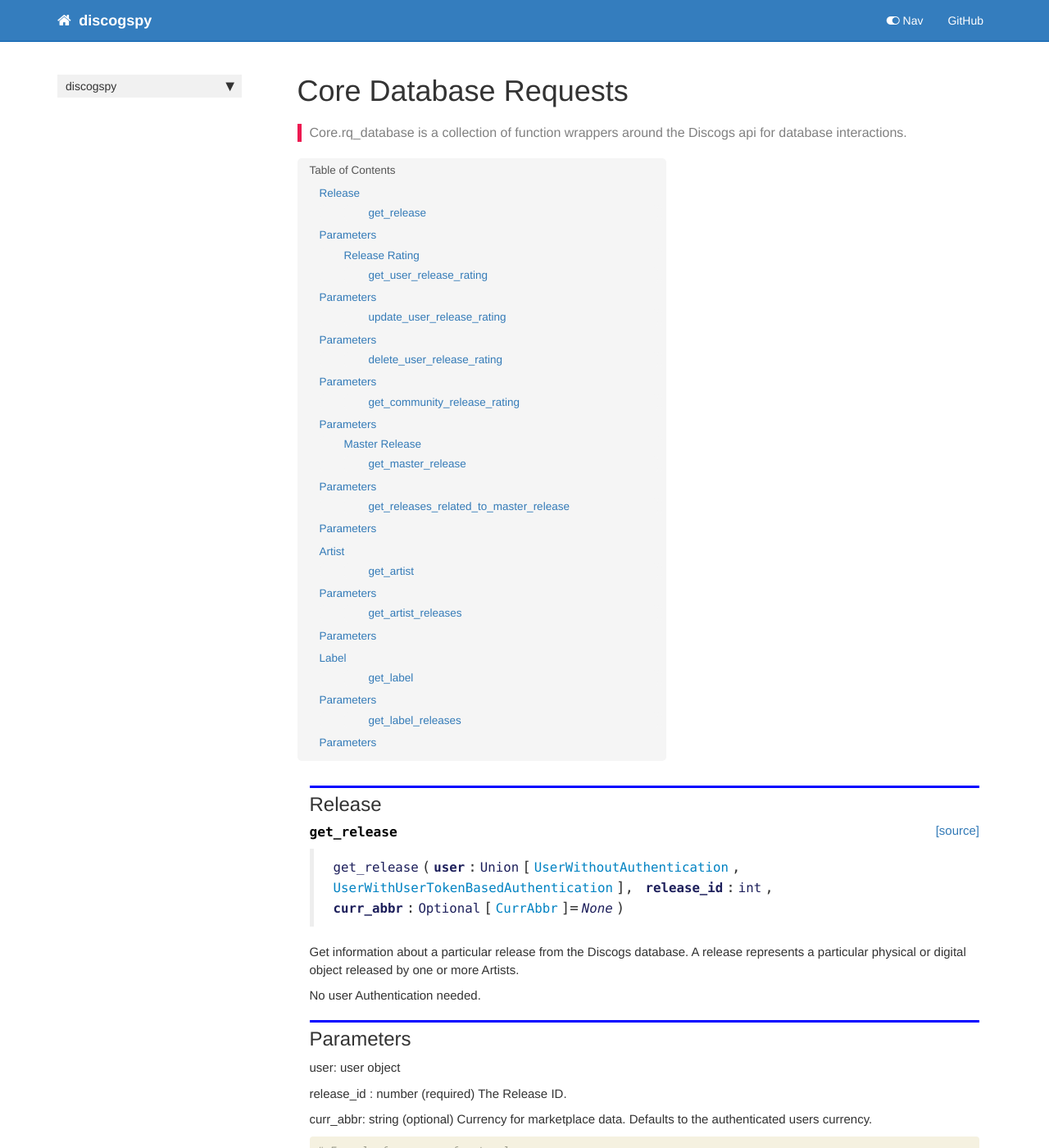
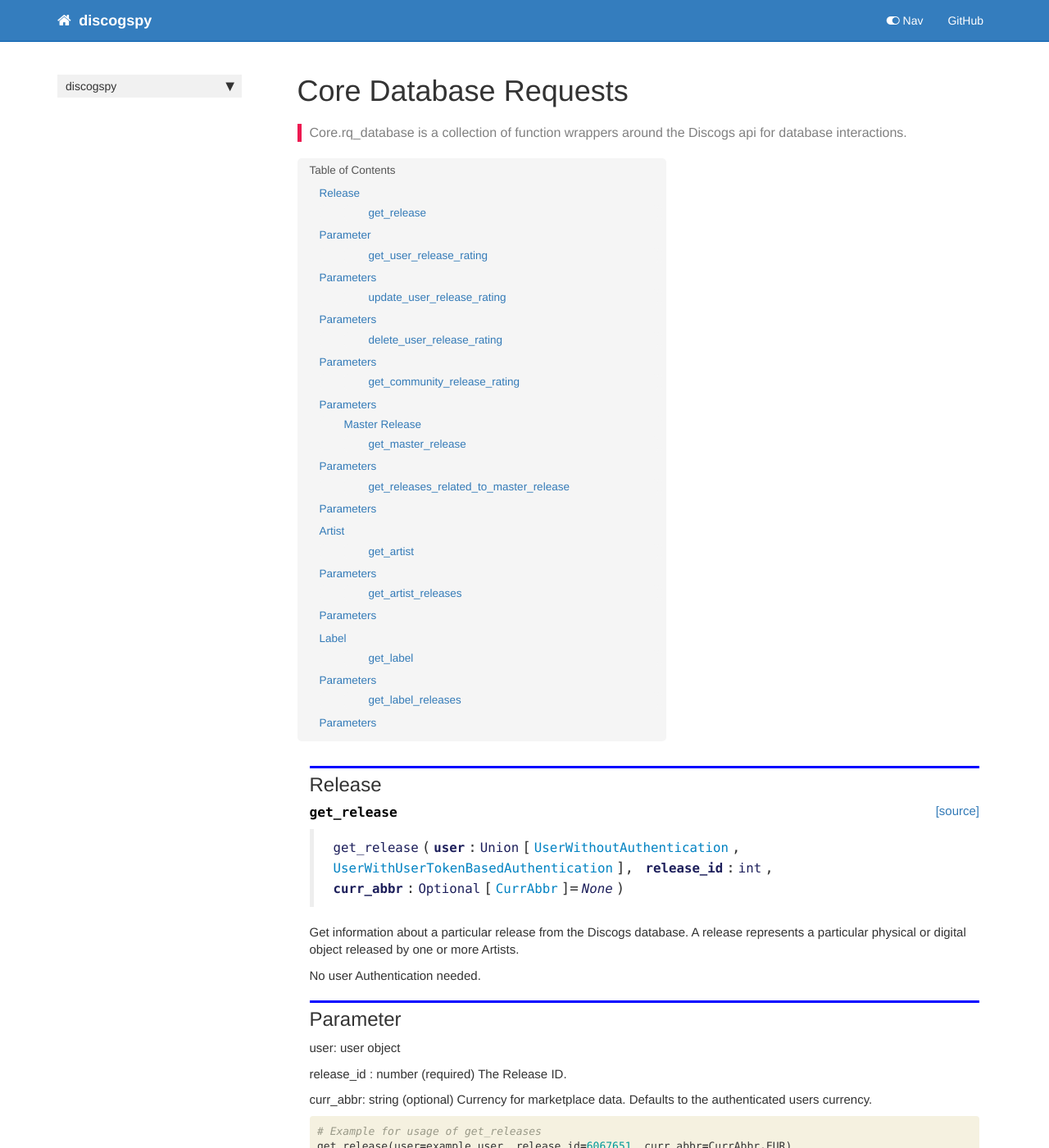
Before and after one commit to cpow-89/discogspy, a Jekyll site: the page built from docs/core.rq_database.html, in a window 1280 px wide and 1400 px high. Shown: the whole window at 82% size. Built offline with Jekyll 4.4.1, drawn with Linux system fonts in a browser that asks for light colours; nearby versions of some CDN libraries; comment, search, counter and statistics services are not loaded.

Commit message:
update documentation

```diff
--- a/docs/core.rq_database.html
+++ b/docs/core.rq_database.html
@@ -50,7 +50,7 @@ summary: "Core.rq_database is a collection of function wrappers around the Disco
 A release represents a particular physical or digital object released by
 one or more Artists.</p>
 <p>No user Authentication needed.</p>
-<h2 id="Parameters">Parameters<a class="anchor-link" href="#Parameters">&#182;</a></h2><p>user: user object</p>
+<h2 id="Parameter">Parameter<a class="anchor-link" href="#Parameter">&#182;</a></h2><p>user: user object</p>
 <p>release_id : number (required)
     The Release ID.</p>
 <p>curr_abbr: string (optional)
@@ -93,12 +93,6 @@ one or more Artists.</p>
 </div>
 </div>
 
-</div>
-<div class="cell border-box-sizing text_cell rendered"><div class="inner_cell">
-<div class="text_cell_render border-box-sizing rendered_html">
-<h3 id="Release-Rating">Release Rating<a class="anchor-link" href="#Release-Rating">&#182;</a></h3>
-</div>
-</div>
 </div>
 <div class="cell border-box-sizing code_cell rendered">
 
```
Also changed, not shown: 2 other files.
